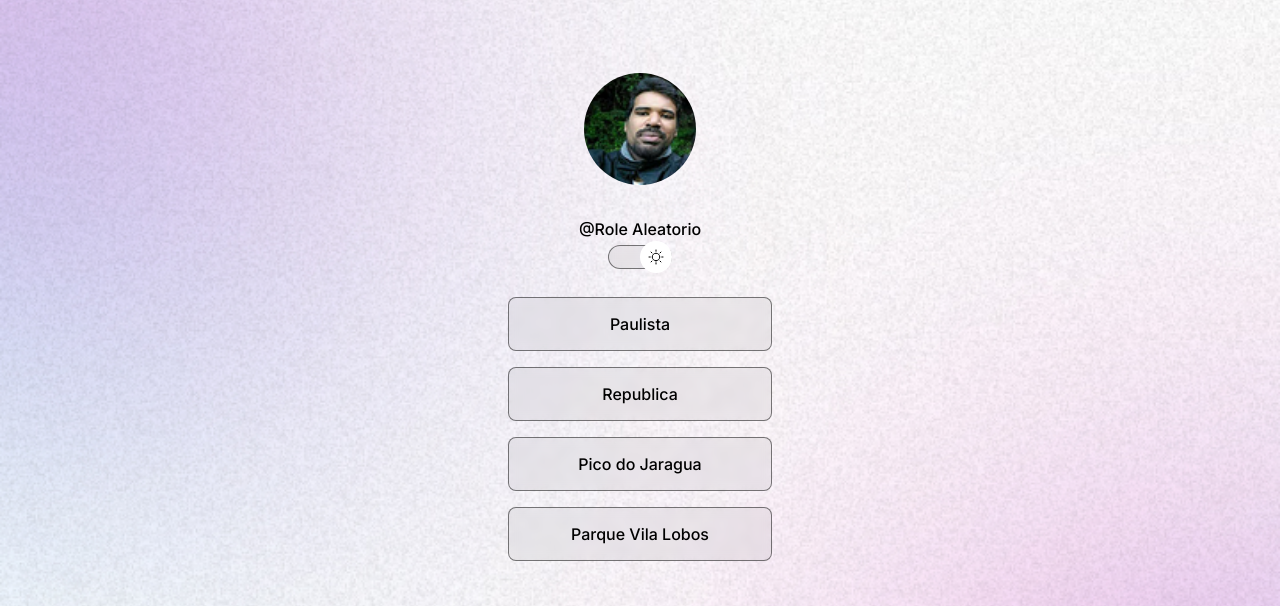
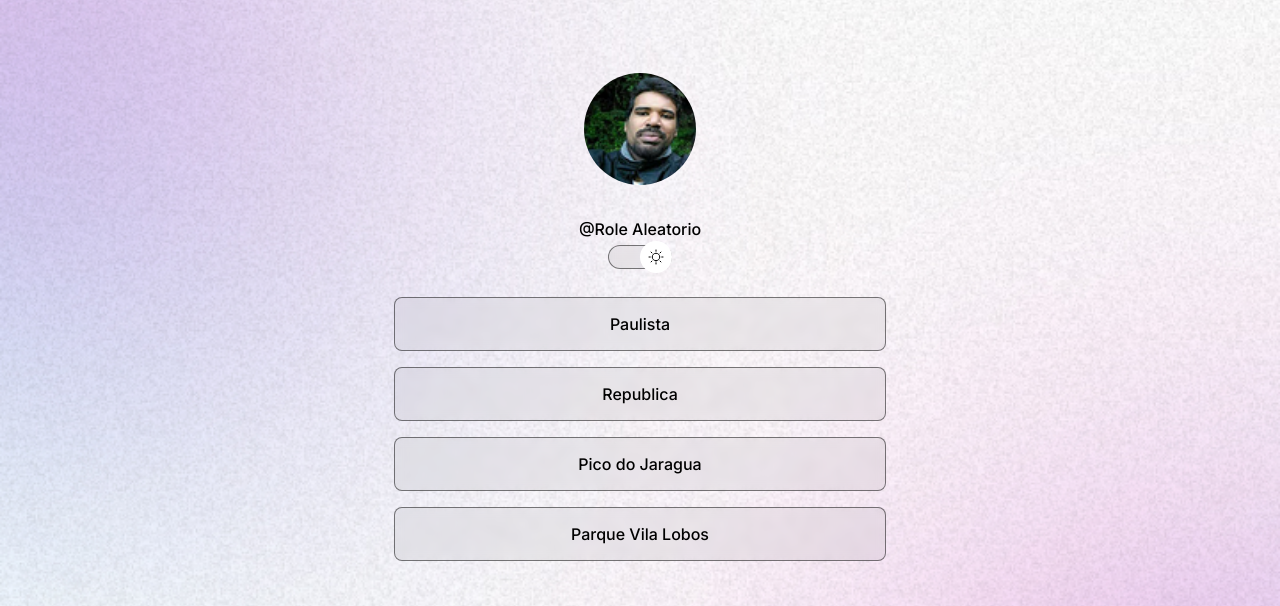
Before and after one commit to elsonss1988/roleAleatorioLandingPage, a plain HTML site: page index.html in a window 1280 px wide. Shown: the part 33-639 px from the top of the page. Drawn offline with nearby package versions, Linux system fonts and the light colour scheme.

Commit message:
ajuste do container

```diff
--- a/style.css
+++ b/style.css
@@ -41,7 +41,9 @@ body * {
   text-align: center;
 }
 #container {
-  width: 360px;
+  /* width: 360px; */
+  width: 100%;
+  max-width: 588px;
   height: 712px;
   margin: auto;
   margin: 56px auto 0;
```
